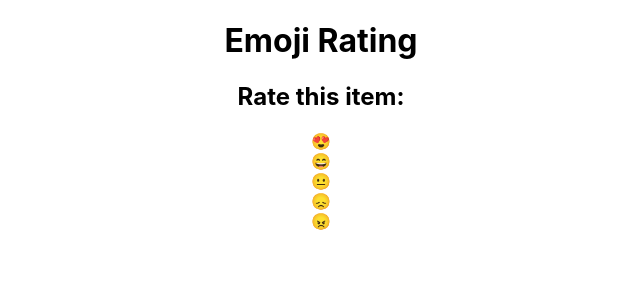
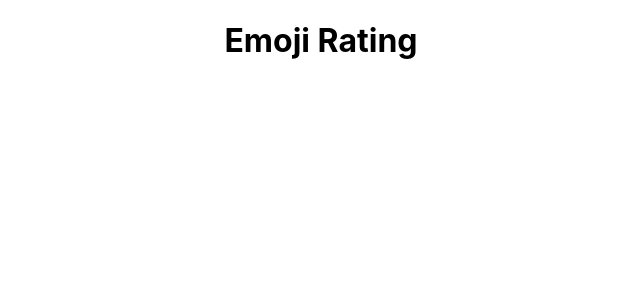
Before and after one commit to CodeDiversity/emoji-ratings, a React (Create React App) app in the folder emoji-rating/: page / in a window 1280 px wide. Shown: the top 300 px of the page, without its empty margins (319-959 px from the left). Built offline with nearby package versions, Linux system fonts and the light colour scheme.

Commit message:
starter code and readme

```diff
--- a/emoji-rating/src/App.js
+++ b/emoji-rating/src/App.js
@@ -1,12 +1,10 @@
-import logo from './logo.svg';
 import './App.css';
-import EmojiRating from './components/EmojiRating';
 
 function App() {
   return (
     <div className="App">
       <h1>Emoji Rating</h1>
-      <EmojiRating/>
+      {/* TODO Import Emoji Rating Component */}
     </div>
   );
 }
--- a/emoji-rating/src/components/EmojiRating.js
+++ b/emoji-rating/src/components/EmojiRating.js
@@ -12,27 +12,28 @@ const EmojiRating = () => {
 
   const [selectedRating, setSelectedRating] = useState(null);
 
-  const handleEmojiClick = (id) => {
-    // TODO: Update the selectedRating state with the clicked emoji's value instead of id
-    const selectedEmoji = emojis.find((emoji) => emoji.value === id);
-    setSelectedRating(selectedEmoji ? selectedEmoji.value : null);
+  // TODO: Implement a function to handle emoji clicks and update the selected rating
+  const handleEmojiClick = (value) => {
+    // TODO: Update the selectedRating state with the clicked emoji's value
+    setSelectedRating(value);
   };
 
   return (
     <div>
       <h2>Rate this item:</h2>
       <div className="emoji-container">
+        {/* TODO: Use the map function to render each emoji with its label */}
         {emojis.map(({ emoji, label, value }) => (
           <div
             key={value}
             className={`emoji ${selectedRating === value ? 'selected' : ''}`}
-            onClick={() => handleEmojiClick(value)}
           >
             {emoji}
           </div>
         ))}
       </div>
       {selectedRating !== null && (
+        // TODO: Display the selected rating value below the emoji container
         <p>Selected Rating: {selectedRating}</p>
       )}
     </div>
```
Also changed, not shown: 1 other file (tests, documents, lock files or other folders).
